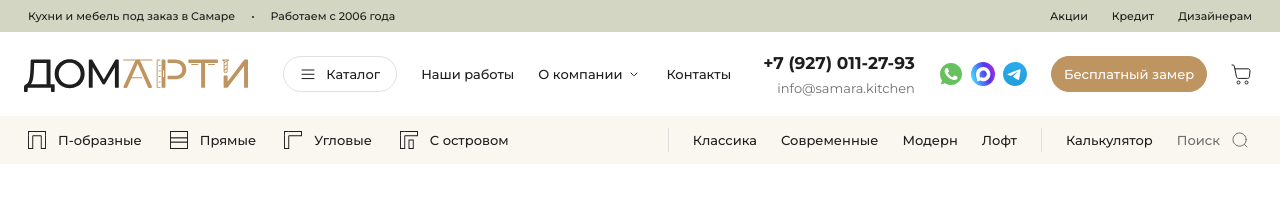
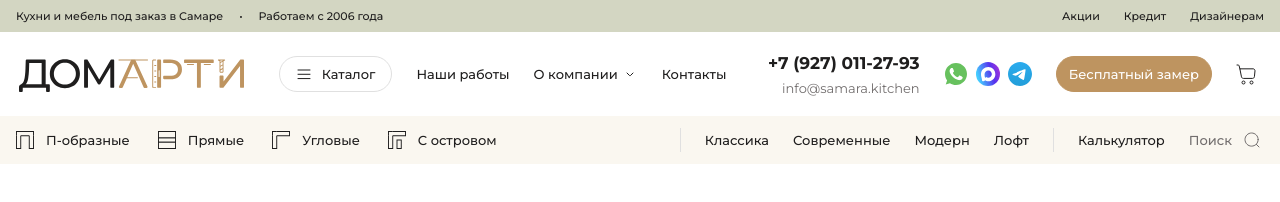
Before and after one commit to artsman01/domarti, a website: page index.html in a window 1280 px wide. Drawn offline with Linux system fonts and the light colour scheme.

Commit message:
Fix edge padding overflow, raise xl breakpoint, topline range, shine
- Bootstrap's .container gutter (12px) was stacking on top of the
  16px outer wrapper padding on every line; zero it out ($container-
  padding-x: 0) so there's one 16px inset everywhere, matching Figma
- That, plus a smaller middle-container gap on narrow phones (<576px),
  fixes buttons bleeding past the edge on ~344px-wide screens
- The full desktop layout (logo+nav+contacts together) needs ~1238px
  of content width, more than stock Bootstrap's xl=1200 provides —
  raised xl to 1280px so d-xl-* lines up with where it actually fits
  instead of leaving an overflowing 1200-1279px dead zone
- topLine hidden range widened from <576px to <768px
- Added a diagonal shine-sweep hover to .btn-primary (brand buttons)
- Phone/email hover already had a transition; re-verified it's live

```diff
--- a/index.html
+++ b/index.html
@@ -12,7 +12,7 @@
 <body>
 
   <header class="header">
-    <div class="header__top-line d-none d-sm-block py-2 px-3">
+    <div class="header__top-line d-none d-md-block py-2 px-3">
       <div class="container d-flex align-items-center justify-content-between text-small fw-medium">
         <div class="d-flex align-items-center gap-3">
           <span>Кухни и мебель под заказ в Самаре</span>
--- a/scss/_variables.scss
+++ b/scss/_variables.scss
@@ -25,6 +25,25 @@
 
 $enable-negative-margins: true;
 
+// The full desktop header (logo + nav + contacts, all at once) needs
+// ~1238px of content width — more than stock Bootstrap's xl=1200px gives
+// it. Bumping xl to line up with the 1280px container means d-xl-* keeps
+// meaning "the tier where the full-width layout actually fits" instead of
+// a value that looks close but leaves a ~80px dead zone that overflows.
+$grid-breakpoints: (
+  xs: 0,
+  sm: 576px,
+  md: 768px,
+  lg: 992px,
+  xl: 1280px,
+  xxl: 1400px,
+);
+
+// The Figma frames use a single 16px edge inset (already applied via px-3
+// on each line's outer wrapper) — Bootstrap's own container gutter would
+// stack a second, redundant 12px on top of that, so it's zeroed here.
+$container-padding-x: 0;
+
 // Container max-width matches the fixed 1280px content column at every
 // breakpoint from lg up (design has no fluid grid, just one fixed column).
 $container-max-widths: (
--- a/scss/components/_buttons.scss
+++ b/scss/components/_buttons.scss
@@ -5,8 +5,36 @@
 // state below is written as `.btn.btn-x:state` to reliably outrank it.
 
 .btn.btn-primary {
+  position: relative;
+  overflow: hidden;
   height: 36px;
   color: var(--color-text-button);
+}
+
+// Diagonal shine sweep on hover (couldn't load the referenced codepen to
+// match it exactly — codepen.io returns 403 to fetch tools — so this is
+// the standard skewed-gradient-band version of the effect; swap the
+// gradient/timing below if it should look different).
+.btn.btn-primary::after {
+  content: "";
+  position: absolute;
+  top: 0;
+  left: -75%;
+  width: 50%;
+  height: 100%;
+  background: linear-gradient(
+    120deg,
+    rgba(255, 255, 255, 0) 0%,
+    rgba(255, 255, 255, 0.5) 50%,
+    rgba(255, 255, 255, 0) 100%
+  );
+  transform: skewX(-20deg);
+  transition: left 0.6s ease;
+  pointer-events: none;
+}
+
+.btn.btn-primary:hover::after {
+  left: 125%;
 }
 
 // The hover tone in Figma is a specific lighter shade rather than
--- a/scss/components/_header.scss
+++ b/scss/components/_header.scss
@@ -92,10 +92,11 @@
   color: var(--bs-body-color);
 }
 
-// Same cutoff as Bootstrap's own d-xl-* utilities (1199.98px): the nav
-// collapses into the burger a tier earlier than the tablet layout does
-// (see index.html), so the border needs to follow it a tier earlier too.
-@media (max-width: 1199.98px) {
+// Same cutoff as Bootstrap's own d-xl-* utilities (1279.98px, see the xl
+// override in _variables.scss): the nav collapses into the burger a tier
+// earlier than the tablet layout does (see index.html), so the border
+// needs to follow it a tier earlier too.
+@media (max-width: 1279.98px) {
   .header {
     border-bottom: 1px solid var(--bs-border-color);
   }
@@ -110,4 +111,10 @@
   .header__middle-line {
     height: 64px;
   }
+
+  // The 32px desktop gap plus the full-width logo doesn't fit on narrow
+  // phones (< ~360px) without overflowing past the edge padding.
+  .header__middle-container {
+    gap: 12px;
+  }
 }
```
Also changed, not shown: css/style.css.
